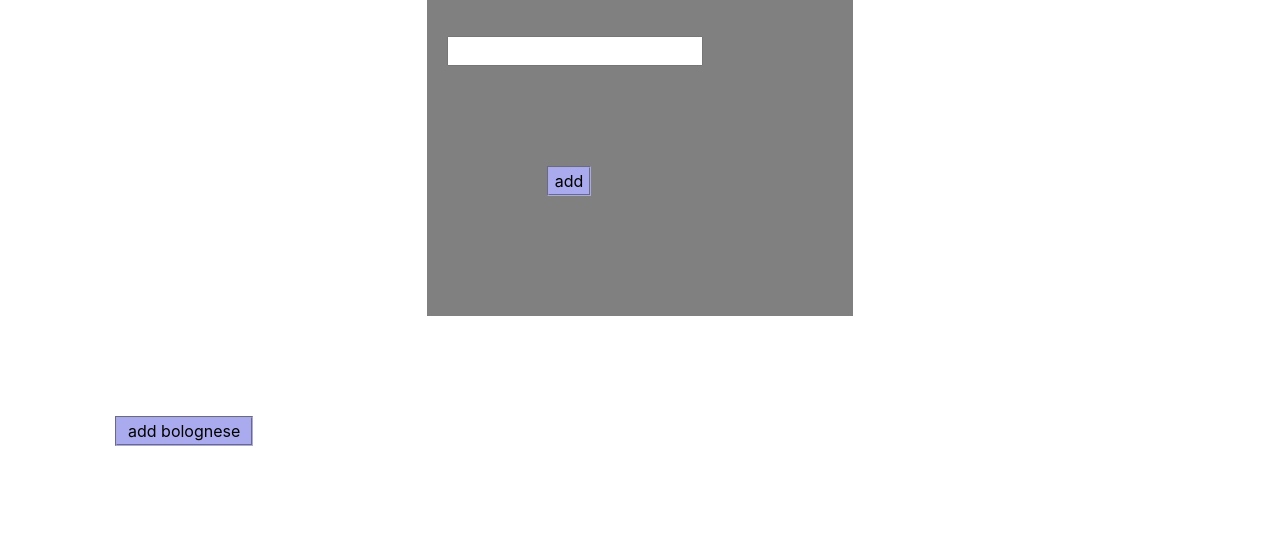
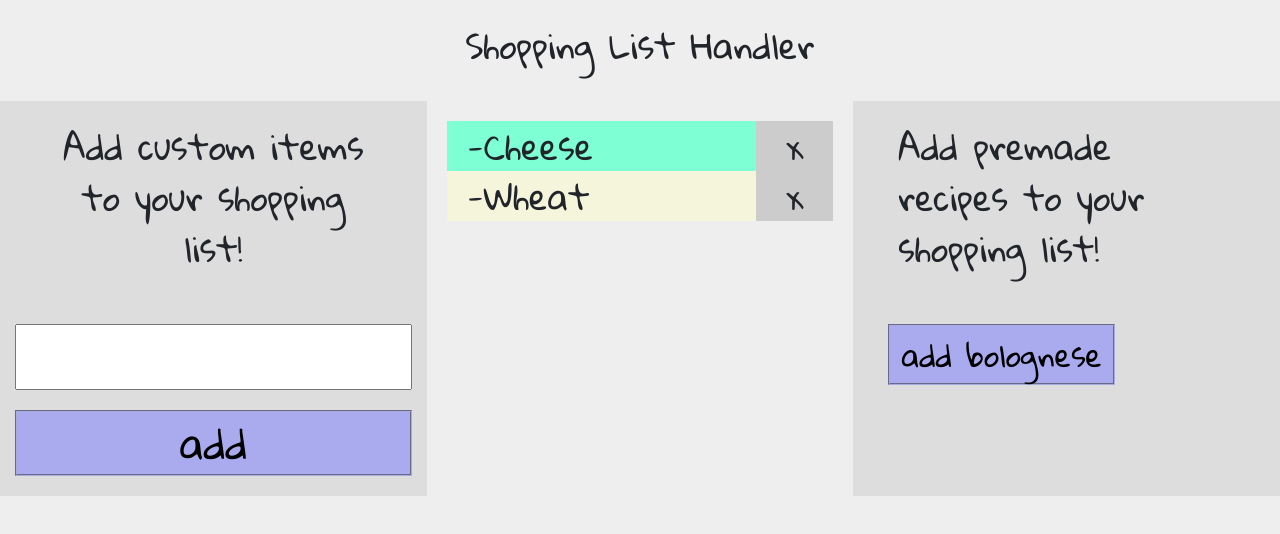
Before and after one commit to jona1411/Angular, a plain HTML site: page index.html in a window 1280 px wide. Drawn offline with nearby package versions, Linux system fonts and the light colour scheme; a web font is replaced by a local one.

Commit message:
Lots of styling
Hallihallå

```diff
--- a/index.html
+++ b/index.html
@@ -2,33 +2,45 @@
 <html lang="da" ng-app="myShoppingList">
 
 <head>
-<script src="https://ajax.googleapis.com/ajax/libs/angularjs/1.6.4/angular.min.js"></script>
+  <script src="https://ajax.googleapis.com/ajax/libs/angularjs/1.6.4/angular.min.js"></script>
   <link rel="stylesheet" type="text/css" href="bootstrap.min.css" />
-  <script type="text/javascript" src="js/app.js"></script>
   <link rel="stylesheet" type="text/css" href="styles.css"/>
+<link href="https://fonts.googleapis.com/css?family=Contrail+One|Gloria+Hallelujah" rel="stylesheet">
 
 </head>
 
-<body ng-controller="myCtrl">
-  <main class="container-fluid" >
-<div class="row">
+<body>
+<main ng-controller="myCtrl" class="container-fluid" >
+  <div class="text-center">
+                    <p class="headline">Shopping List Handler</p>
+  </div>
+  <div class="row">
+                 <div class="col-md-4 side text-center">
+                               <p class="headline">Add custom items to your shopping list! </p>
+                         <input ng-model="addMe" class="text-center">
+                         <button class="add" ng-click="addItem()">add</button>
+                 </div>
+    <div class="col-md-4 div1">
 
-    <div class="col-md-4 mx-auto div1">
-
-      <ul>
-        <li ng-repeat="food in products">{{food}}<span ng-click="removeItem($index)"> &nbsp;x</span></li>
-      </ul>
-      <input ng-model="addMe" class="text-center">
-      <button ng-click="addItem()">add</button>
-    </div>
+      <div class="row item" ng-repeat="food in products track by $index">
+        <div class="listItem"><p class="listItemText">-{{food}}</p> </div>
+        <div class="removeItem text-center" ng-click="removeItem($index)"><p>x</p></div>
+      </div>
 
 
+
+    </div>
+    <div class="col-md-4 side">
+      <p class="headline">Add premade recipes to your shopping list! </p>
+        <button  ng-click="addRecipe()"><span class="button-margin">add bolognese </span></button>
+    </div>
   </div>
 
 
-    <button class="text-center" ng-click="addRecipe()"><span class="button-margin">add bolognese </span></button>
 
-  </main>
+
+</main>
+<script type="text/javascript" src="js/app.js"></script>
 </body>
 
 </html>
--- a/js/app.js
+++ b/js/app.js
@@ -1,15 +1,17 @@
 var app = angular.module("myShoppingList", []);
 app.controller("myCtrl", function($scope) {
-    $scope.products = [];
+    $scope.products = ["Cheese", "Wheat"];
     $scope.addItem = function () {
         $scope.products.push($scope.addMe);
-    }
+    };
+
     $scope.removeItem = function (x) {
         $scope.products.splice(x,1);
-    }
+    };
 
-    var bolognese = ["Tomato", "Spaghetti"]
+    var bolognese = ["Tomato","Spaghetti"];
+
     $scope.addRecipe = function() {
         $scope.products = $scope.products.concat(bolognese);
-    }
+    };
 });
--- a/styles.css
+++ b/styles.css
@@ -1,5 +1,6 @@
+
 .div1 {
-  background-color: grey;
+  background-color: #eee;
   padding: 20px;
 }
 
@@ -7,13 +8,80 @@ li {
   color: white;
 }
 
+.headline{
+    margin: 20px 30px 30px 30px;
+}
+
 button {
     background-color: #aae;
     border-style: groove;
     border-color: #aad;
-    margin: 100px;
+    margin: 20px;
+    font-family: 'Gloria Hallelujah', cursive;
+    font-size: 30px;
 }
 
 .button-margin{
     margin: 5px;
 }
+
+.add{
+    width: 100%;
+    margin: 0 0 20px 0;
+    font-family: 'Gloria Hallelujah', cursive;
+    font-size: 40px;
+}
+
+input {
+    margin: 20px 0 20px 0;
+    padding-top: 10px;
+    width: 100%;
+    font-family: 'Gloria Hallelujah', cursive;
+    font-size: 34px;
+}
+
+span {
+    float: right;
+
+}
+
+.listItem{
+    height:50px;
+    width: 80%;
+}
+.item:nth-child(2n+0){
+ background-color:beige;
+}
+
+.item:nth-child(2n+1){
+    background-color:aquamarine;
+}
+
+p{
+    font-family: 'Gloria Hallelujah', cursive;
+    font-size: 34px;
+
+}
+
+.listItemText{
+    margin-left: 20px;
+}
+.item{
+    width:100%;
+    margin:0;
+}
+
+.removeItem{
+    background-color: #ccc;
+    height:50px;
+    width: 20%;
+    text-align: center;
+}
+
+.side{
+    background-color: #ddd;
+}
+
+body{
+    background-color: #eee;
+}
```
